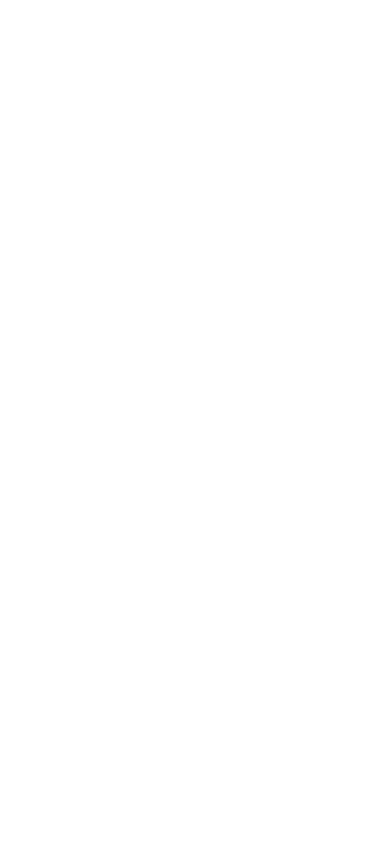
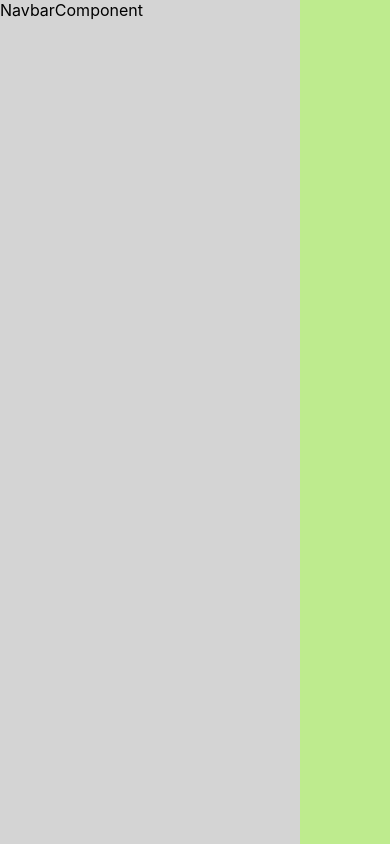
Before and after one commit to stefvenmans/recruitment-test-web, a React (Create React App) app in the folder pokedex-fe/: page / in a window 390 px wide. Built offline with nearby package versions, Linux system fonts and the light colour scheme.

Commit message:
seperate browser and mobile view, routing added, NavbarComponent and DetailsComponent added.

```diff
--- a/pokedex-fe/package.json
+++ b/pokedex-fe/package.json
@@ -6,8 +6,11 @@
     "@testing-library/jest-dom": "^5.16.5",
     "@testing-library/react": "^13.4.0",
     "@testing-library/user-event": "^13.5.0",
+    "firebase": "8.1",
     "react": "^18.2.0",
+    "react-device-detect": "^2.2.2",
     "react-dom": "^18.2.0",
+    "react-router-dom": "5.1",
     "react-scripts": "5.0.1",
     "web-vitals": "^2.1.4"
   },
--- a/pokedex-fe/src/App.css
+++ b/pokedex-fe/src/App.css
@@ -0,0 +1,47 @@
+.App{
+  width: 100%;
+  height: 100%;
+  margin: 0;
+}
+
+.browser-wrapper{
+  height: 100%;
+  display: flex;
+}
+
+.mobile-wrapper{
+  height: 100%;
+  display: flex;
+}
+
+.browser-navbar{
+  height: 100%;
+  width: 30%;
+  max-width: 500px;
+  min-width: 300px;
+  display: flex;
+  flex-direction: column;
+  background-color: rgb(212, 212, 212);
+}
+
+.browser-details{
+  height: 100%;
+  flex: 1;
+  background-color:rgb(190, 235, 142);
+}
+
+.mobile-navbar{
+  height: 100%;
+  flex: 1;
+  display: flex;
+  flex-direction: column;
+  background-color: rgb(255, 255, 255);
+}
+
+.mobile-details{
+  height: 100%;
+  flex:1;
+  display: flex;
+  flex-direction: column;
+  background-color:rgb(190, 235, 142);
+}
--- a/pokedex-fe/src/App.js
+++ b/pokedex-fe/src/App.js
@@ -1,9 +1,47 @@
 import './App.css';
+import { BrowserView, MobileView, isBrowser, isMobile } from 'react-device-detect';
+import { BrowserRouter, Link, Route, Switch } from 'react-router-dom';
+import { useState } from 'react';
+
+//components
+import { NavbarComponent } from './components/NavbarComponent';
+import { DetailsComponent } from './components/DetailsComponent';
 
 function App() {
+  const [view, setView] = useState(isBrowser ? "browser" : "mobile")
+
   return (
-    <div className="App">
-
+    <div className='App'>
+    <BrowserView className='browser-wrapper'>
+      <BrowserRouter>
+        <div className='browser-navbar'>
+          <NavbarComponent view={view}/>
+        </div>
+        <div className='browser-details'>
+          <Switch>
+            <Route exact path='/:id'>
+                <DetailsComponent view={view}/>
+            </Route>
+          </Switch>
+        </div>
+      </BrowserRouter>
+    </BrowserView>
+    <MobileView className='mobile-wrapper'>
+      <BrowserRouter>
+        <Switch>
+          <Route exact path ="/">
+            <div className='mobile-navbar'>
+              <NavbarComponent view={view}/>
+            </div>
+          </Route>
+          <Route exact path='/:id'>
+            <div className='mobile-details'>
+              <DetailsComponent view={view}/>
+            </div>
+          </Route>
+        </Switch>
+      </BrowserRouter>
+    </MobileView>
     </div>
   );
 }
--- /dev/null
+++ b/pokedex-fe/src/components/DetailsComponent.js
@@ -0,0 +1,7 @@
+import React from 'react'
+
+export const DetailsComponent = () => {
+  return (
+    <div>DetailsComponent</div>
+  )
+}
--- /dev/null
+++ b/pokedex-fe/src/components/NavbarComponent.js
@@ -0,0 +1,7 @@
+import React from 'react'
+
+export const NavbarComponent = () => {
+  return (
+    <div>NavbarComponent</div>
+  )
+}
--- a/pokedex-fe/src/index.css
+++ b/pokedex-fe/src/index.css
@@ -0,0 +1,17 @@
+html, body, #root {
+  margin: 0;
+  top: 0;
+  height: 100%;
+  width: 100%;
+
+  font-family: -apple-system, BlinkMacSystemFont, 'Segoe UI', 'Roboto', 'Oxygen',
+    'Ubuntu', 'Cantarell', 'Fira Sans', 'Droid Sans', 'Helvetica Neue',
+    sans-serif;
+  -webkit-font-smoothing: antialiased;
+  -moz-osx-font-smoothing: grayscale;
+}
+
+code {
+  font-family: source-code-pro, Menlo, Monaco, Consolas, 'Courier New',
+    monospace;
+}
--- a/pokedex-fe/src/index.js
+++ b/pokedex-fe/src/index.js
@@ -5,9 +5,7 @@ import App from './App';
 
 ReactDOM.render(
   <React.StrictMode>
-
-        <App />
-
+    <App />
   </React.StrictMode>,
   document.getElementById('root')
 );
```
Also changed, not shown: 1 other file (tests, documents, lock files or other folders).
